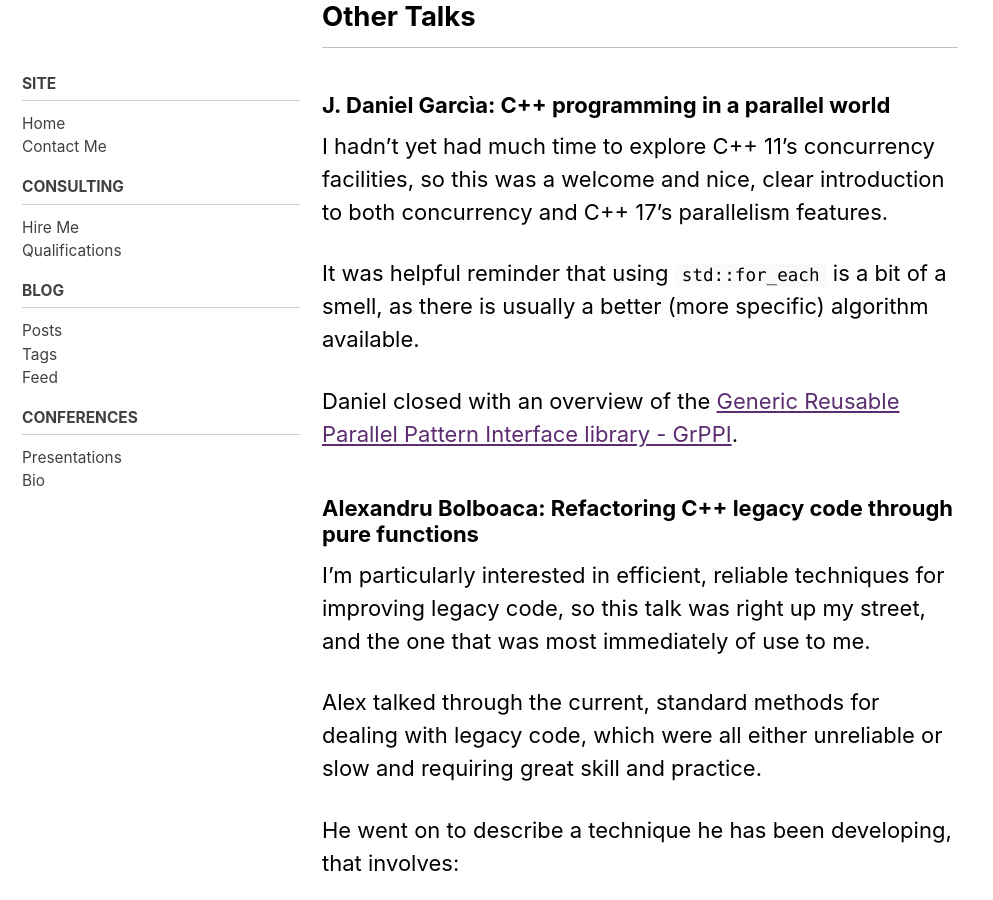
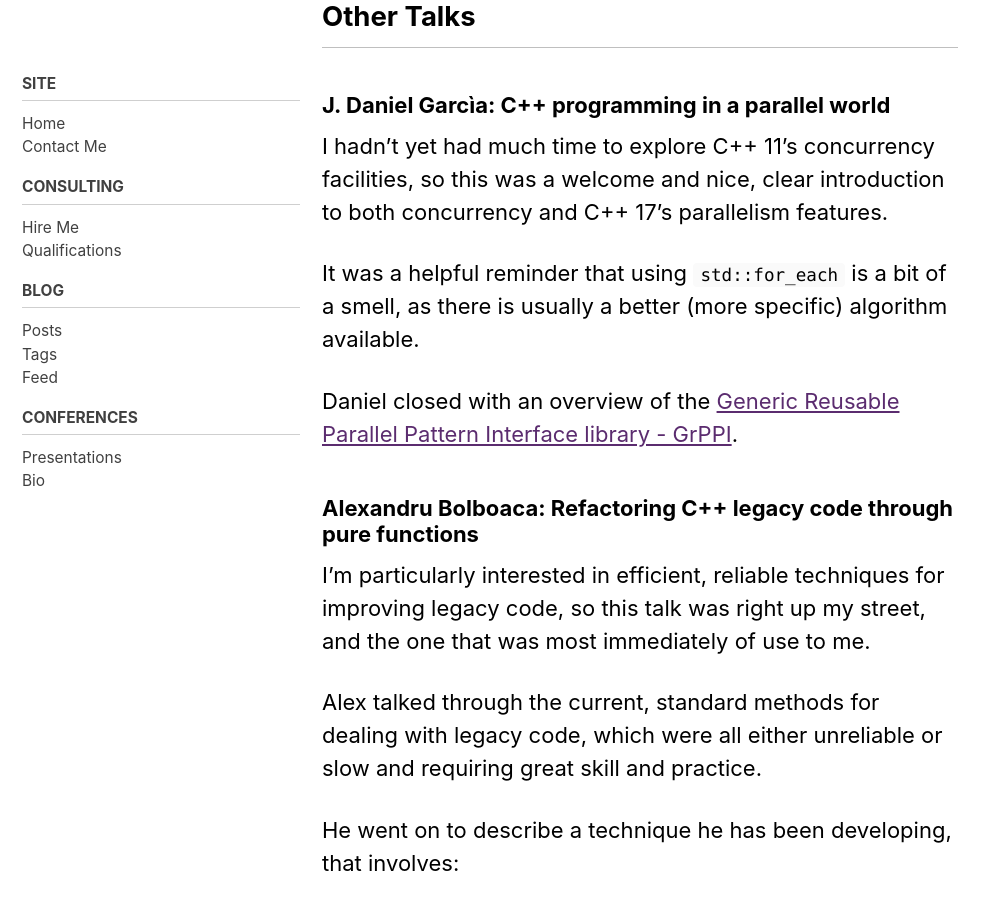
Before and after one commit to claremacrae/claremacrae.github.io, a Jekyll site: the page built from _posts/2020-03-01-cppeurope-2020.md, in a window 1280 px wide and 900 px high, scrolled down 2009 px. Shown: the whole window, without its empty margins (0-993 px from the left). Built offline with Jekyll 4.4.1, drawn with Linux system fonts in a browser that asks for light colours; cached includes are drawn as plain includes; nearby versions of some CDN libraries.

Commit message:
Fix typo

```diff
--- a/_posts/2020-03-01-cppeurope-2020.md
+++ b/_posts/2020-03-01-cppeurope-2020.md
@@ -46,7 +46,7 @@ With a 45 minute slot, I focused on giving general pointers to practices that I
 
 I hadn't yet had much time to explore C++ 11's concurrency facilities, so this was a welcome and nice, clear introduction to both concurrency and C++ 17's parallelism features.
 
-It was helpful reminder that using `std::for_each` is a bit of a smell, as there is usually a better (more specific) algorithm available.
+It was a helpful reminder that using `std::for_each` is a bit of a smell, as there is usually a better (more specific) algorithm available.
 
 Daniel closed with an overview of the [Generic Reusable Parallel Pattern Interface library - GrPPI](https://github.com/arcosuc3m/grppi).
 
```
